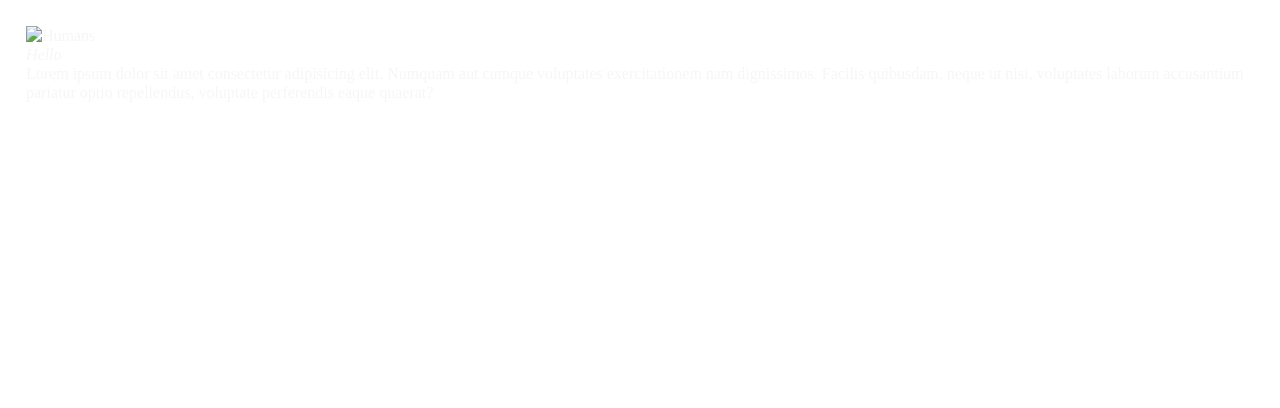
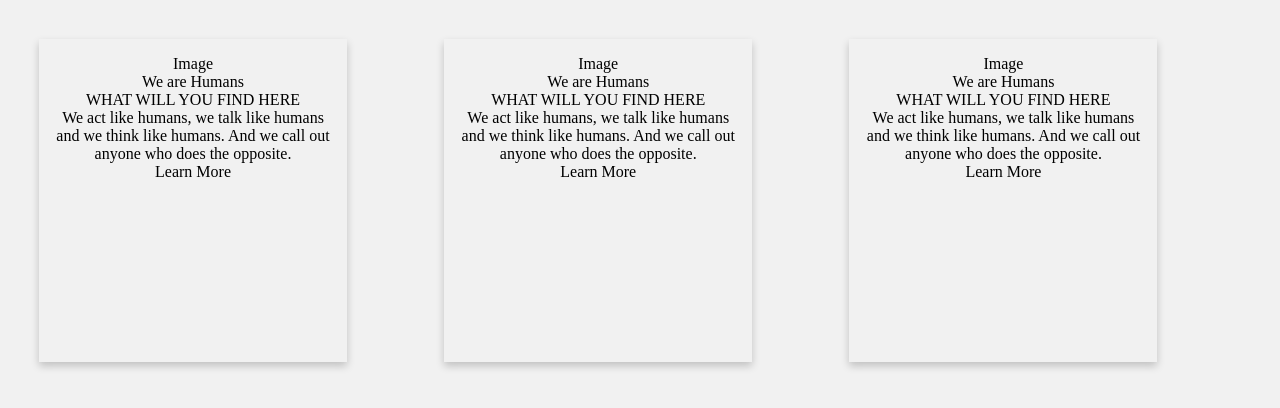
Before and after one commit to rachbaut/minderaCards, a plain HTML site: page index.html in a window 1280 px wide. Drawn offline with Linux system fonts and the light colour scheme.

Commit message:
changes to cards, adding styles

```diff
--- a/assets/css/styles.css
+++ b/assets/css/styles.css
@@ -1,12 +1,38 @@
+/* OVERALL BACKGROUND STYLES */
+* {
+    box-sizing: border-box;
+}
+
 body {
     margin: 26px;
-    color: #F6F6F6;
+    background-color: #f1f1f1;
 }
 
 /* CARD STYLES */
 .card {
-    line-height: 19px;
+    box-shadow: 0 4px 8px 0 rgba(0, 0, 0, 0.2);
+    padding: 16px;
+    text-align: center;
+    width: 308px;
+    height: 323px;
 }
+
+.column {
+    float: left;
+    width: 33%;
+    padding: 13px;
+}
+
+.row {
+    margin: 0;
+}
+
+.row:after {
+
+    display: table;
+    clear: both;
+}
+
 
 /* CARD IMG STYLES */
 
@@ -23,3 +49,14 @@ body {
 
 
 /* CARD DESCRIPTION STYLES */
+
+
+
+
+@media screen and (max-width: 600px) {
+    .column {
+        width: 100%;
+        display: block;
+        margin-bottom: 26px;
+    }
+}
--- a/css/styles.css
+++ /dev/null
@@ -1,26 +0,0 @@
-body {
-    margin: 26px;
-    background-color: #F6F6F6;
-    color: black;
-}
-
-/* CARD STYLES */
-.card {
-    line-height: 19px;
-}
-
-/* CARD IMG STYLES */
-
-
-
-/* CARD MAIN STYLES */
-
-
-
-
-/* CARD TITLE STYLES */
-
-
-
-
-/* CARD DESCRIPTION STYLES */
--- a/index.html
+++ b/index.html
@@ -1,19 +1,66 @@
 <!DOCTYPE html>
 <html lang="en">
+
 <head>
     <meta charset="UTF-8">
     <meta name="viewport" content="width=device-width, initial-scale=1.0">
     <meta http-equiv="X-UA-Compatible" content="ie=edge">
     <link rel="stylesheet" type="text/css" href="assets/css/styles.css">
-    <title>Cards</title>
+    <title>Mindera Cards</title>
 </head>
+
 <body>
-    <div class="card">
-        <div class="card-img"><img href="./img/humans.jpg" alt="Humans"></div>
-        <div class="card-main">
-          <i class="main-title">Hello</i>
-          <div class="main-description">Lorem ipsum dolor sit amet consectetur adipisicing elit. Numquam aut cumque voluptates exercitationem nam dignissimos. Facilis quibusdam, neque ut nisi, voluptates laborum accusantium pariatur optio repellendus, voluptate perferendis eaque quaerat?</div>
+    <div class="row">
+
+        <div class="column">
+            <div class="card">
+                <div class="card-img">Image</div>
+                <div class="card-info">
+                    <row class="card-info-header">
+                        <div class="card-info-title">We are Humans</div>
+                        <div class="card-info-subtitle">WHAT WILL YOU FIND HERE</div>
+                    </row>
+                    <div class="card-info-description">We act like humans, we talk like humans and we
+                        think like humans. And we call out anyone who
+                        does the opposite.</div>
+                </div>
+                <div class="card-info-link">Learn More</div>
+            </div>
         </div>
-      </div>
+
+        <div class="column">
+            <div class="card">
+                <div class="card-img">Image</div>
+                <div class="card-info">
+                    <row class="card-info-header">
+                        <div class="card-info-title">We are Humans</div>
+                        <div class="card-info-subtitle">WHAT WILL YOU FIND HERE</div>
+                    </row>
+                    <div class="card-info-description">We act like humans, we talk like humans and we
+                        think like humans. And we call out anyone who
+                        does the opposite.</div>
+                </div>
+                <div class="card-info-link">Learn More</div>
+            </div>
+        </div>
+
+        <div class="column">
+            <div class="card">
+                <div class="card-img">Image</div>
+                <div class="card-info">
+                    <row class="card-info-header">
+                        <div class="card-info-title">We are Humans</div>
+                        <div class="card-info-subtitle">WHAT WILL YOU FIND HERE</div>
+                    </row>
+                    <div class="card-info-description">We act like humans, we talk like humans and we
+                        think like humans. And we call out anyone who
+                        does the opposite.</div>
+                </div>
+                <div class="card-info-link">Learn More</div>
+            </div>
+        </div>
+
+    </div>
 </body>
+
 </html>
```
